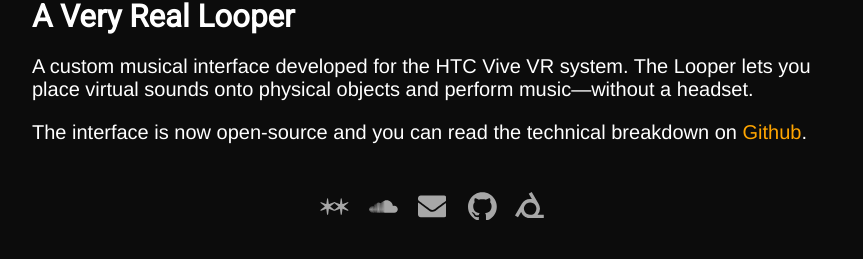
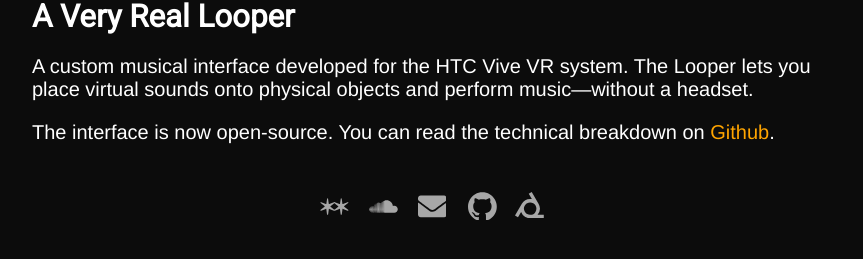
Before and after one commit to raulaltosaar/raul.earth, a Jekyll site: the page built from _projects/a-very-real-looper.md, in a window 1280 px wide. Shown: the part 608-867 px from the top of the page, without its empty margins (208-1071 px from the left). Built offline with Jekyll 4.4.1, drawn with Linux system fonts in a browser that asks for light colours.

```diff
--- a/_projects/a-very-real-looper.md
+++ b/_projects/a-very-real-looper.md
@@ -16,6 +16,6 @@ permalink: /a-very-real-looper
 
 A custom musical interface developed for the HTC Vive VR system. The Looper lets you place virtual sounds onto physical objects and perform music—without a headset.
 
-The interface is now open-source and you can read the technical breakdown on [Github](https://github.com/raulaltosaar/a-very-real-looper){:target="_blank"}.
+The interface is now open-source. You can read the technical breakdown on [Github](https://github.com/raulaltosaar/a-very-real-looper){:target="_blank"}.
 
 </div>
```
Also changed, not shown: _pages/Seeds.md (+18 -1 lines), _pages/about.md (+1 -1 lines), README.md, assets/img/misc/rathumb.jpg (deleted), assets/img/pages/about/rafull.jpg (renamed from assets/img/misc/rafull.jpg), assets/img/pages/seeds/kariina_raul_hands_print.jpg (added).
